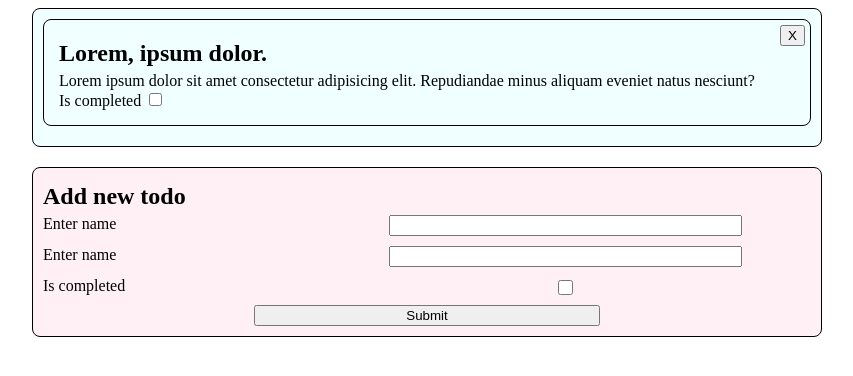
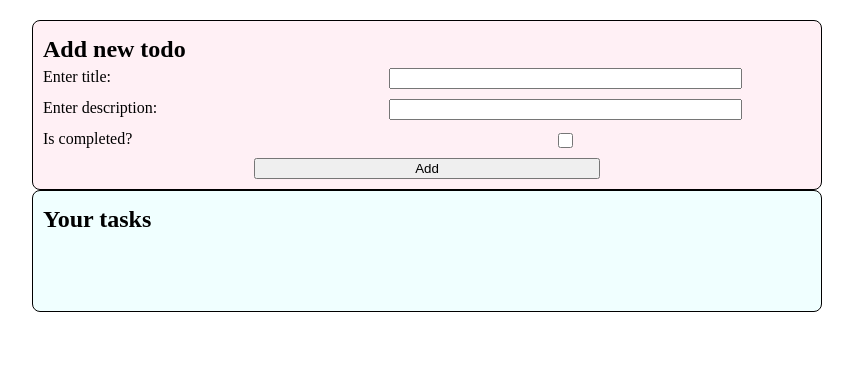
Before and after one commit to VolodymyrKhabarov/to-do-list, a plain HTML site: page index.html in a window 1280 px wide. Shown: the whole page, without its empty margins (213-1066 px from the left). Drawn offline with Linux system fonts and the light colour scheme.

Commit message:
оновив файл index.html

```diff
--- a/index.html
+++ b/index.html
@@ -10,38 +10,28 @@
 </head>
 
 <body>
-<div id="content">
-    <!--    Это пример, как должна выглядеть TODOшка-->
-    <div class="todo" data-id="0">
-        <h2 class="title">
-            Lorem, ipsum dolor.
-        </h2>
-        <div class="body">
-            Lorem ipsum dolor sit amet consectetur adipisicing elit. Repudiandae minus aliquam eveniet natus nesciunt?
-        </div>
-        <div class="completed">
-            <label>Is completed
-                <input type="checkbox">
-            </label>
-        </div>
-        <button class="delete">X</button>
-    </div>
-</div>
+    <div class="container">
         <div class="formWrapper">
             <h2>Add new todo</h2>
             <form id="form" action="#">
-        <label for="title">Enter name</label>
+                <label for="title">Enter title:</label>
                 <input type="text" id="title" name="title">
-        <label for="body">Enter name</label>
-        <input type="text" id="body" name="body">
-        <label for="completed">Is completed</label>
+                <label for="body">Enter description:</label>
+                <input type="text" id="body" name="body" required>
+                <label for="completed">Is completed?</label>
                 <input type="checkbox" name="completed" id="completed">
-        <button type="submit" id="submit">Submit</button>
+                <button type="submit" id="submit">Add</button>
             </form>
+        </div>
+
+        <div id="content">
+            <h2>Your tasks</h2>
+        </div>
     </div>
 
     <script src="script.js">
     </script>
+
 </body>
 
 </html>
```
Lines whose indentation alone changed are shown as unchanged.
